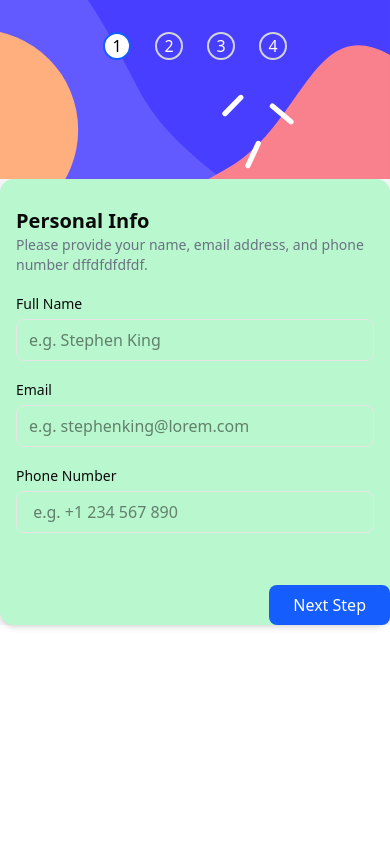
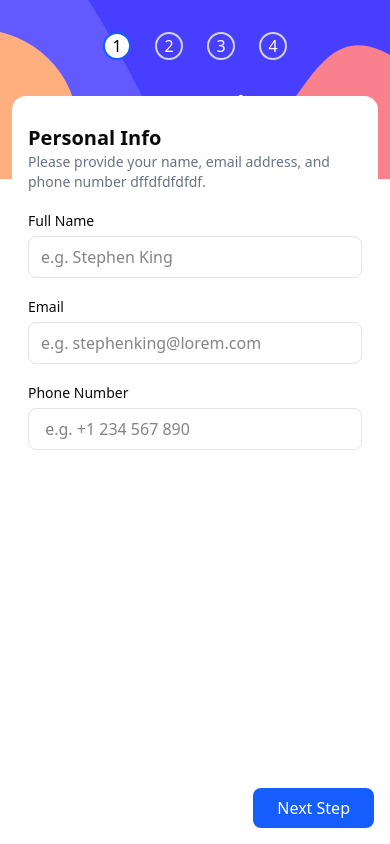
Before and after one commit to AskTiba/bit-by-bit, a Next.js app: page /challenges/multi-step-form in a window 390 px wide. Built offline with nearby package versions, Linux system fonts and the light colour scheme.

Commit message:
style(multi-step-form): modify the mobile screen form layout

```diff
--- a/src/app/challenges/multi-step-form/components/NavigationButtons.tsx
+++ b/src/app/challenges/multi-step-form/components/NavigationButtons.tsx
@@ -1,5 +1,5 @@
 // components/NavigationButtons.tsx
-import React from 'react';
+import React from "react";
 
 interface NavigationButtonsProps {
   activeStep: number;
@@ -7,8 +7,12 @@ interface NavigationButtonsProps {
   onBack: () => void;
 }
 
-const NavigationButtons: React.FC<NavigationButtonsProps> = ({ activeStep, stepsLength, onBack }) => (
-  <div className="flex justify-between justify-self-end">
+const NavigationButtons: React.FC<NavigationButtonsProps> = ({
+  activeStep,
+  stepsLength,
+  onBack,
+}) => (
+  <div className="flex justify-between absolute bottom-4 left-4 right-4 lg:static ">
     {activeStep > 0 && activeStep < stepsLength + 1 && (
       <button
         type="button"
--- a/src/app/challenges/multi-step-form/components/sidebar.tsx
+++ b/src/app/challenges/multi-step-form/components/sidebar.tsx
@@ -43,7 +43,7 @@ const Sidebar: React.FC = () => {
   };
 
   return (
-    <section className="grid grid-cols-1 lg:grid-cols-3 lg:grid-rows-[1fr_auto] max-h-screen w-full bg-gray-100">
+    <section className="grid grid-cols-1 lg:grid-cols-3 lg:grid-rows-[1fr_auto] max-h-screen w-full">
       {/* Sidebar Image */}
       <div className="relative w-full">
         <Image
@@ -67,7 +67,7 @@ const Sidebar: React.FC = () => {
       {/* Step Content and Navigation */}
       <form
         onSubmit={handleSubmit(onSubmit)}
-        className="col-span-2 grid grid-rows-[1fr_auto] gap-6 bg-green-200 rounded-xl shadow-md"
+        className="col-span-2 grid grid-rows-[1fr_auto] absolute z-20 top-24 lg:static mx-3 lg:bg-green-500 bg-white rounded-xl lg:mx-0"
       >
         <StepContent
           activeStep={activeStep}
@@ -76,13 +76,21 @@ const Sidebar: React.FC = () => {
           register={register}
           errors={errors}
         />
-
+        <div className="hidden">
+          <NavigationButtons
+            activeStep={activeStep}
+            stepsLength={steps.length}
+            onBack={handleBack}
+          />
+        </div>
+      </form>
+      <div className="lg:hidden">
         <NavigationButtons
           activeStep={activeStep}
           stepsLength={steps.length}
           onBack={handleBack}
         />
-      </form>
+      </div>
     </section>
   );
 };
```
